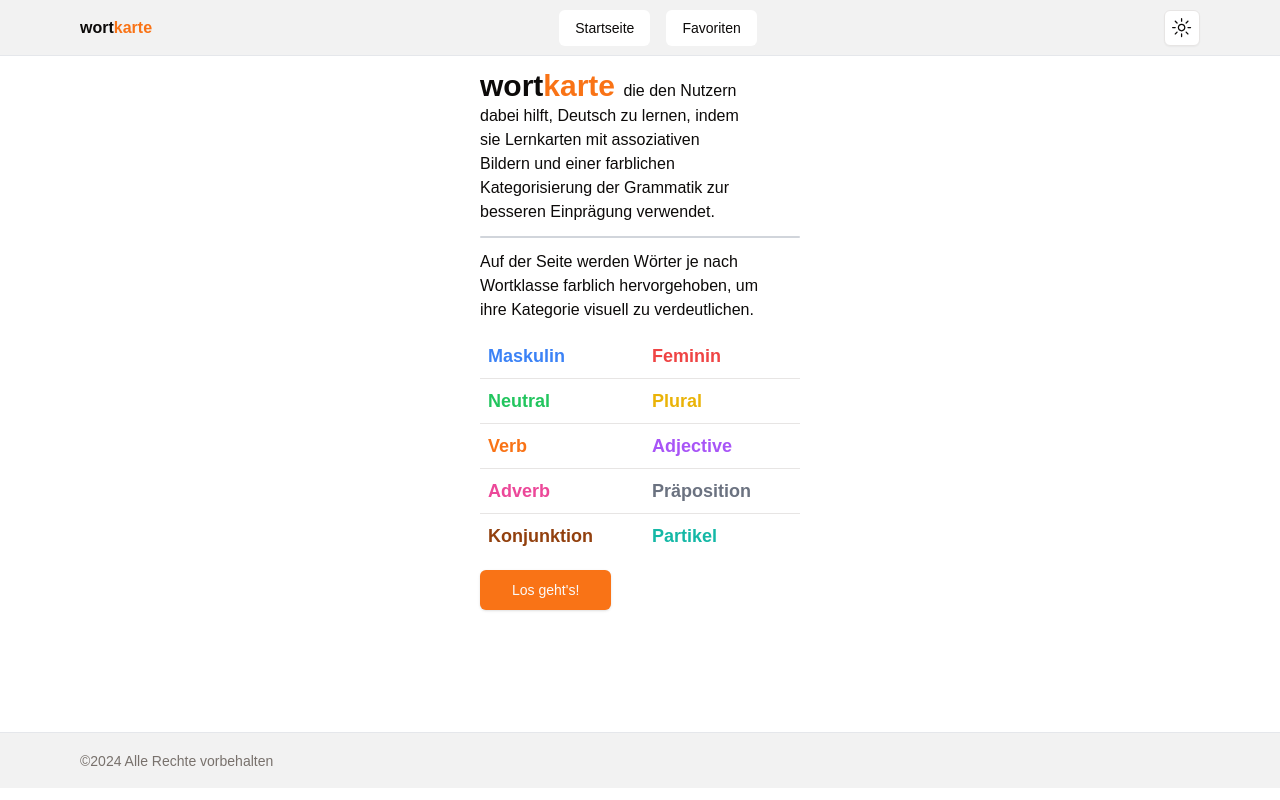
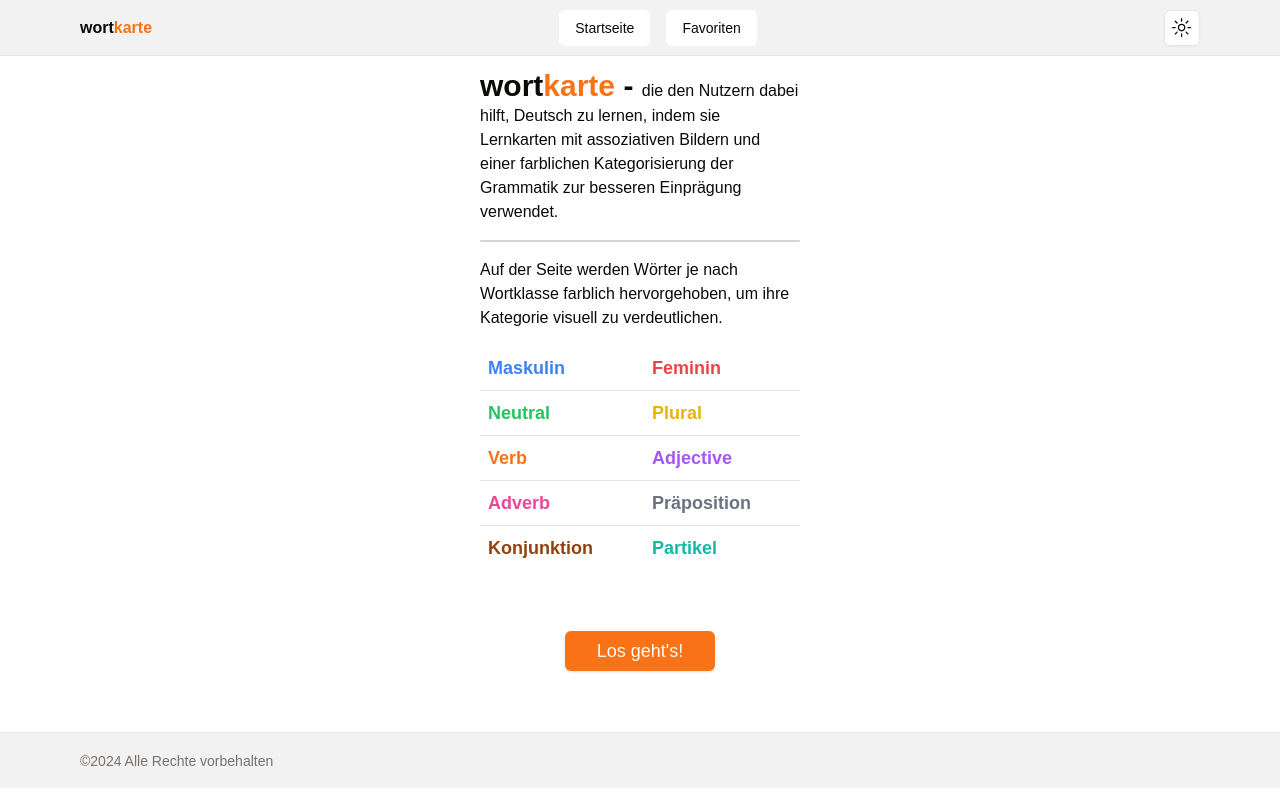
Before and after one commit to stoczec/wortkarte, a Next.js app: page / in a window 1280 px wide. Built offline with nearby package versions, Linux system fonts and the light colour scheme.

Commit message:
"Updated Home component: changed paragraph styles, added hyphen to title, moved button outside of div, and adjusted spacing"

```diff
--- a/src/app/page.tsx
+++ b/src/app/page.tsx
@@ -8,25 +8,27 @@ import Link from 'next/link'
 export default function Home() {
 	return (
 		<section className="flex flex-col items-center justify-between gap-4 py-3 flex-grow flex-shrink-0 basis-auto">
-			<div className="w-[320px] flex flex-col gap-3">
-				<p className="text-balance">
+			<div className="w-[320px] flex flex-col gap-4">
+				<p>
 					<span className="text-3xl font-bold">
-						wort<span className="text-primary">karte </span>
+						wort<span className="text-primary">karte </span>-{' '}
 					</span>
 					die den Nutzern dabei hilft, Deutsch zu lernen, indem sie Lernkarten
 					mit assoziativen Bildern und einer farblichen Kategorisierung der
 					Grammatik zur besseren Einprägung verwendet.
 				</p>
 				<Separator className="h-[2px] rounded-xl bg-gray-300" />
-				<p className="text-balance">
+				<p>
 					Auf der Seite werden Wörter je nach Wortklasse farblich hervorgehoben,
 					um ihre Kategorie visuell zu verdeutlichen.
 				</p>
 				<GrammarTable />
-				<Link href="/page/1">
-					<Button size={'lg'}>Los geht's!</Button>
-				</Link>
 			</div>
+			<Link href="/page/1">
+				<Button size={'lg'} className="text-lg">
+					Los geht's!
+				</Button>
+			</Link>
 			<Footer />
 		</section>
 	)
```
